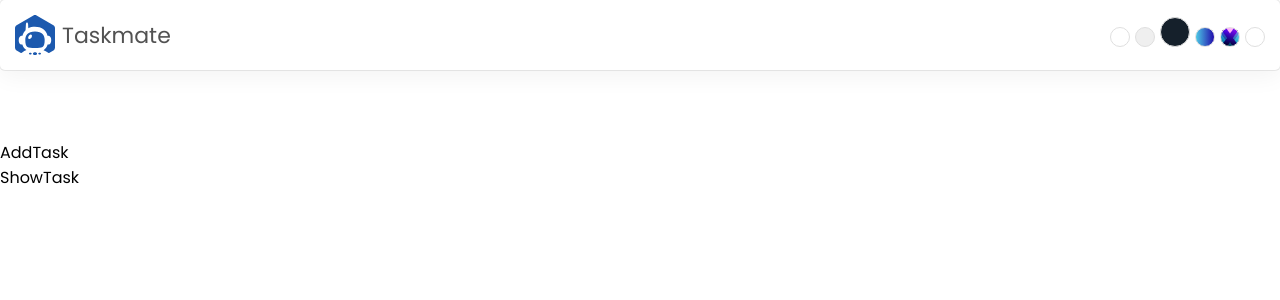
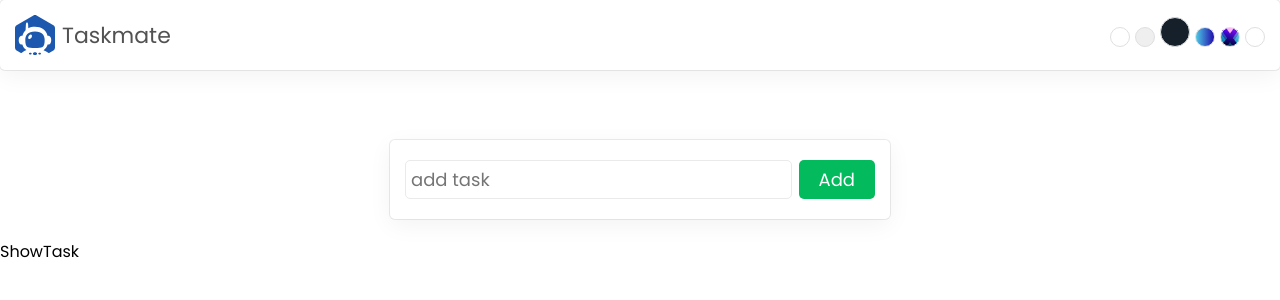
Before and after one commit to devesh1808/TaskMate, a React (Vite) app: page / in a window 1280 px wide. Shown: the top 300 px of the page. Built offline with nearby package versions, Linux system fonts and the light colour scheme.

Commit message:
created the UI for adding the task inside AddTask component

```diff
--- a/src/components/AddTask.jsx
+++ b/src/components/AddTask.jsx
@@ -1,5 +1,18 @@
 import React from "react";
 
 export const AddTask = () => {
-  return <div>AddTask</div>;
+  return (
+    <section className="addTask">
+      <form>
+        <input
+          type="text"
+          name="task"
+          autoComplete="off"
+          placeholder="add task"
+          maxLength="25"
+        />
+        <button type="submit">Add</button>
+      </form>
+    </section>
+  );
 };
```
